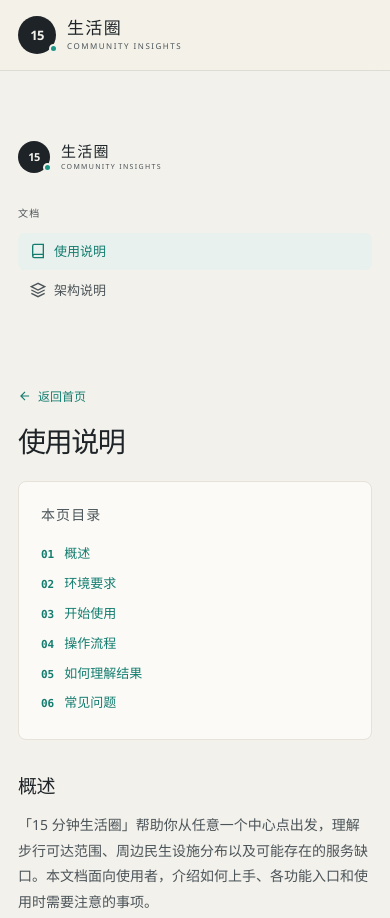
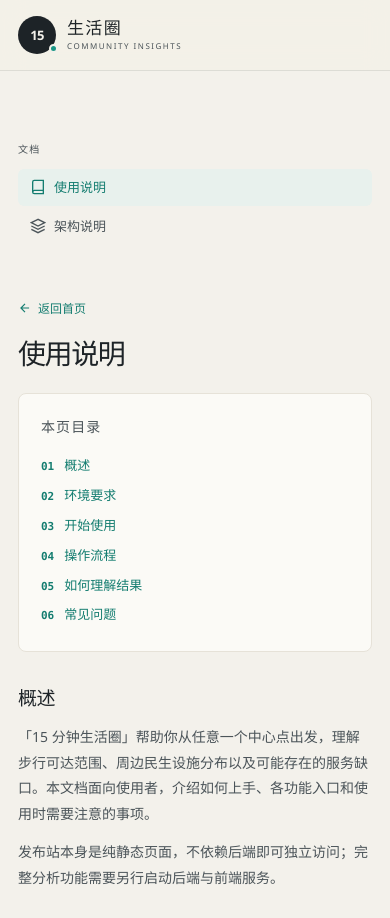
Before and after one commit to AegleObserver/our-map-site, a website: page help/index.html in a window 390 px wide. Shown: the top 918 px of the page. Drawn offline with Linux system fonts and the light colour scheme.

Commit message:
style: adjust help sidebar layout

```diff
--- a/help/index.html
+++ b/help/index.html
@@ -8,19 +8,15 @@
     <title>帮助文档 | 15 分钟生活圈</title>
     <link rel="stylesheet" href="../assets/site.css" />
     <style>
-      .help-layout { display: grid; grid-template-columns: 240px 1fr; gap: 48px; align-items: start; }
-      .help-sidebar { position: sticky; top: 100px; padding-top: 70px; }
-      .help-sidebar-brand { display: flex; align-items: center; gap: 10px; margin-bottom: 32px; }
-      .help-sidebar-brand .brand-mark { width: 32px; height: 32px; font-size: 11px; }
-      .help-sidebar-brand .brand-copy strong { font-size: 15px; }
-      .help-sidebar-brand .brand-copy small { font-size: 7px; }
+      .help-layout { display: grid; grid-template-columns: 240px 1fr; gap: 24px; align-items: start; }
+      .help-sidebar { position: sticky; top: 100px; margin: -32px 0 0 -24px; }
       .help-nav-label { margin: 0 0 12px; color: var(--ink-soft); font-size: 10px; font-weight: 700; letter-spacing: .12em; }
       .help-nav { display: flex; flex-direction: column; gap: 2px; }
       .help-nav a { display: flex; align-items: center; gap: 8px; padding: 8px 12px; border-radius: 6px; color: var(--ink-soft); font-size: 13px; font-weight: 500; transition: background .15s ease, color .15s ease; }
       .help-nav a:hover { background: var(--teal-pale); color: var(--ink); }
       .help-nav a.active { background: var(--teal-pale); color: var(--teal); font-weight: 600; }
       .help-nav a .nav-icon { width: 16px; height: 16px; flex-shrink: 0; }
-      .help-content { padding-top: 70px; min-width: 0; }
+      .help-content { padding-top: 70px; padding-left: 24px; min-width: 0; border-left: 1px solid var(--line); }
       .help-content h1 { margin-bottom: 8px; font-size: 28px; letter-spacing: -.05em; }
       .help-content h2 { margin: 36px 0 14px; font-size: 19px; letter-spacing: -.03em; }
       .help-content h3 { margin: 24px 0 10px; font-size: 15px; }
@@ -51,8 +47,8 @@
       .help-back:hover { color: var(--teal); }
       @media (max-width: 900px) {
         .help-layout { grid-template-columns: 1fr; }
-        .help-sidebar { position: static; padding-top: 0; margin-bottom: 30px; }
-        .help-content { padding-top: 0; }
+        .help-sidebar { position: static; margin: 0 0 30px; }
+        .help-content { padding-top: 0; padding-left: 0; border-left: 0; }
       }
     </style>
   </head>
@@ -76,12 +72,6 @@
       <div class="shell">
         <div class="help-layout">
           <aside class="help-sidebar">
-            <div class="help-sidebar-brand">
-              <a class="brand" href="../" aria-label="15 分钟生活圈首页">
-                <span class="brand-mark" aria-hidden="true"><span>15</span><i></i></span>
-                <span class="brand-copy"><strong>生活圈</strong><small>COMMUNITY INSIGHTS</small></span>
-              </a>
-            </div>
             <p class="help-nav-label">文档</p>
             <nav class="help-nav" aria-label="文档导航">
               <a href="#usage" data-nav="usage" class="active">
```
